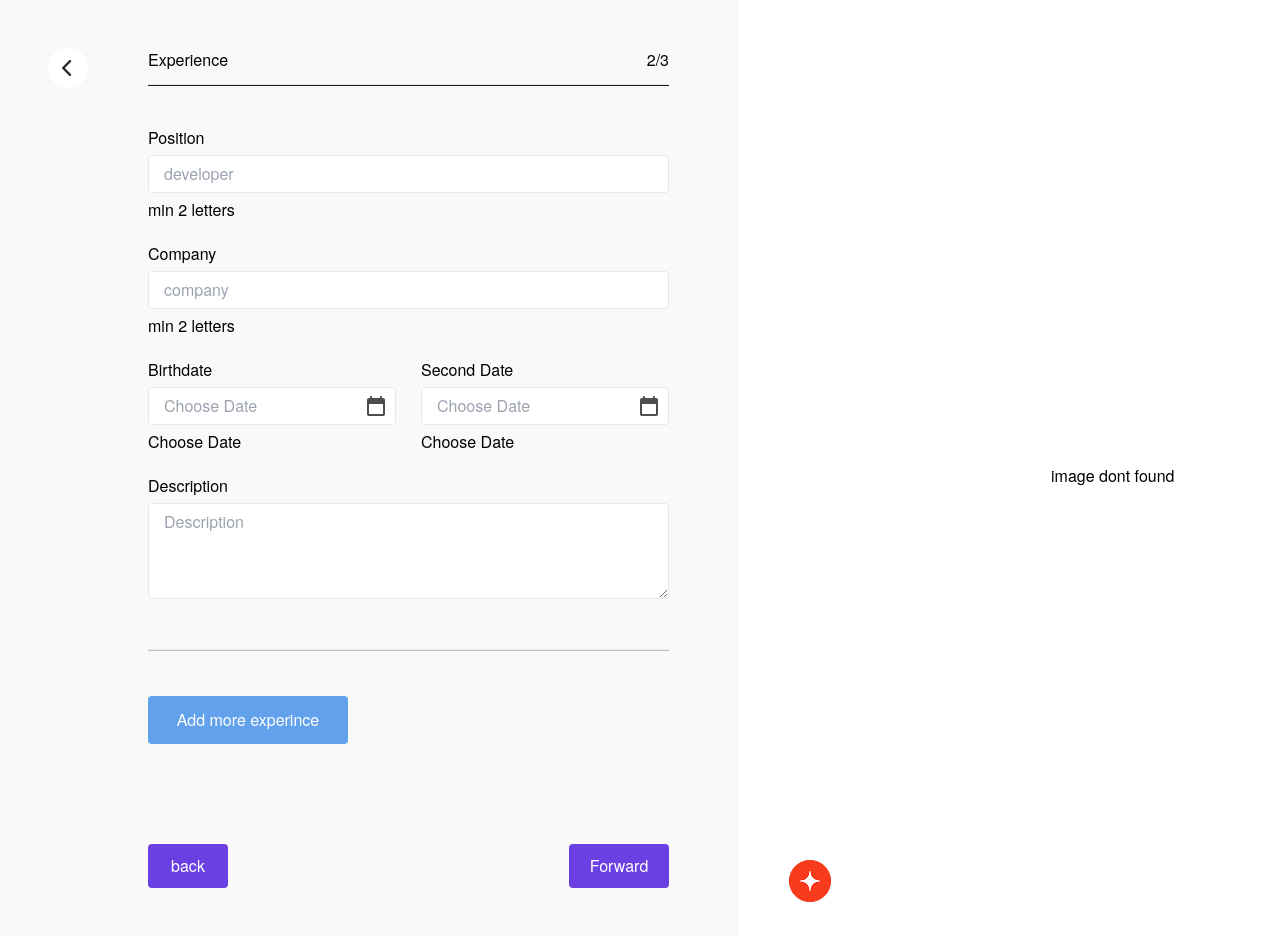
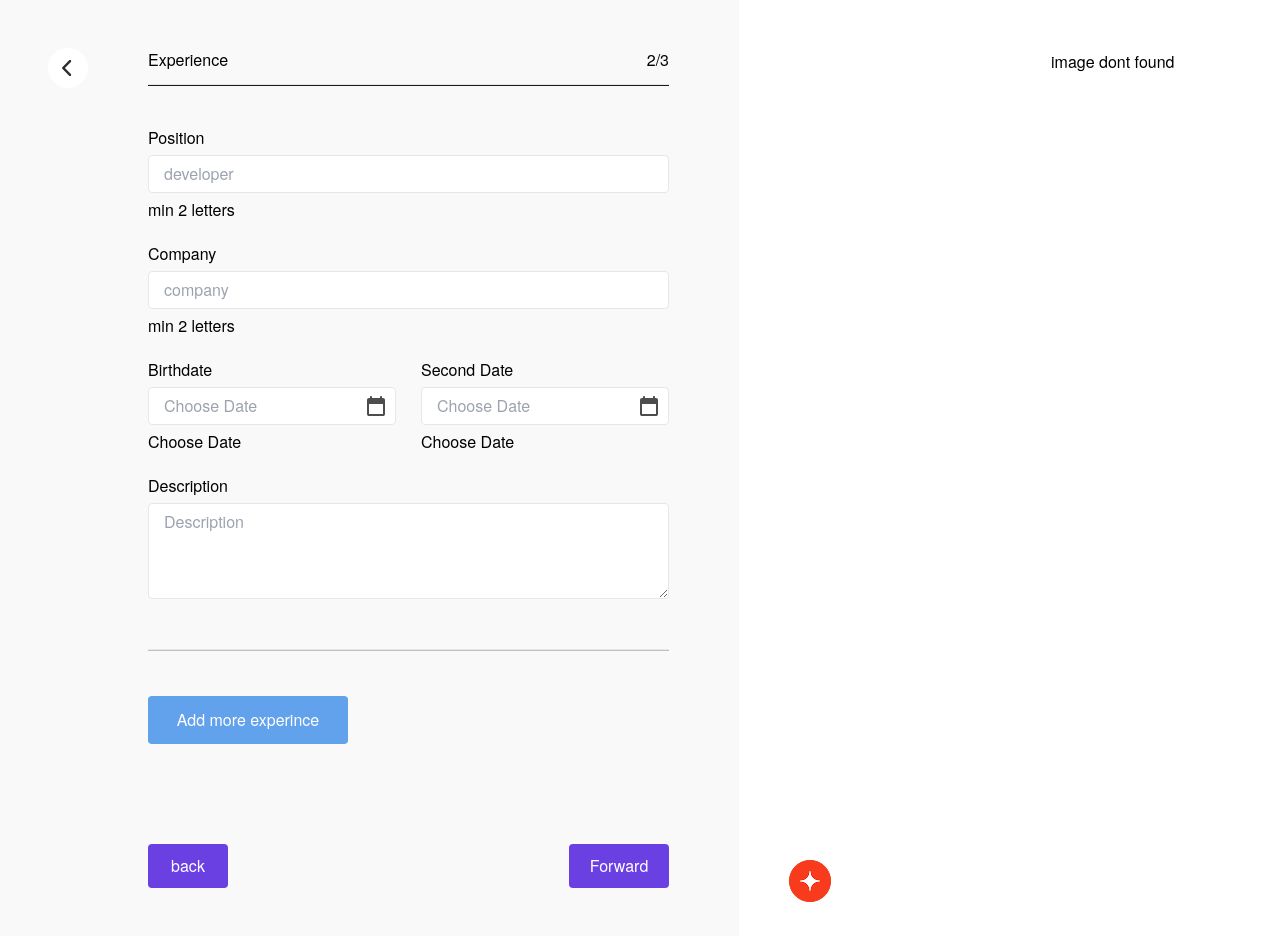
Before and after one commit to Tailung1/Redberry-Bootcamp-6, a React (Vite) app: page /personal/experince in a window 1280 px wide. Built offline with nearby package versions, Linux system fonts and the light colour scheme; a web font is replaced by a local one.

Commit message:
fix image display in experince component and remove unnecessary image use state in routing component

```diff
--- a/src/Routing.tsx
+++ b/src/Routing.tsx
@@ -1,23 +1,14 @@
 import { Route, Routes } from "react-router-dom";
-import { useState } from "react";
 import App from "./App";
 import Personal from "./components/Personal";
 import Experince from "./components/Experince";
 
 export default function Routing() {
-  const [image, setImage] = useState<null | string>(null);
-
   return (
     <Routes>
       <Route path='/' element={<App />} />
-      <Route
-        path='/personal'
-        element={<Personal image={image} setImage={setImage} />}
-      />
-      <Route
-        path='/personal/experince'
-        element={<Experince image={image} />}
-      />
+      <Route path='/personal' element={<Personal />} />
+      <Route path='/personal/experince' element={<Experince />} />
     </Routes>
   );
 }
--- a/src/components/Experince.tsx
+++ b/src/components/Experince.tsx
@@ -7,14 +7,14 @@ import atIMG from "../assets/at.svg";
 import phoneIMG from "../assets/phone.svg";
 // import IMask from "imask"; // Import IMask
 
-interface imageType {
-  image: string | null;
-}
 
-export default function Experince({ image }: imageType) {
+
+export default function Experince() {
   const navigate = useNavigate();
   const [show, setShow] = useState<boolean>(false);
   const [page, setPage] = useState<number>(3);
+
+  const storedImage=localStorage.getItem("image")
 
   const [firstDate, setFirstDate] = useState("");
   const [secondDate, setSecondDate] = useState("");
@@ -276,7 +276,7 @@ export default function Experince({ image }: imageType) {
       </div>
 
       {/* Summary Section */}
-      <div className='bg-white flex items-center  gap-[220px] ml-[50px] mt-[50px]  '>
+      <div className='bg-white flex   gap-[220px] ml-[50px] mt-[50px]  '>
         <div className='flex relative flex-col gap-[20px]'>
           <div className='text-[34px] leading-normal flex gap-[10px]'>
             <span>{personalData?.name}</span>
@@ -316,7 +316,11 @@ export default function Experince({ image }: imageType) {
         </div>
 
         <div>
-          {image ? <img src={image} /> : <p>image dont found</p>}
+          {storedImage ? (
+            <img src={storedImage} />
+          ) : (
+            <p>image dont found</p>
+          )}
         </div>
       </div>
     </div>
--- a/src/components/Personal.tsx
+++ b/src/components/Personal.tsx
@@ -11,12 +11,10 @@ import * as yup from "yup";
 
 import { useForm } from "react-hook-form";
 import { useNavigate } from "react-router-dom";
-interface PersonalProps {
-  image: string | null; // image can be a string (URL) or null if no image is selected
-  setImage: React.Dispatch<React.SetStateAction<string | null>>;
-}
-export default function Personal({ image, setImage }: PersonalProps) {
+
+export default function Personal() {
   const navigate = useNavigate();
+  const [image, setImage] = useState<null | string>(null);
 
   type FormDataType = yup.InferType<typeof schema>;
 
```
